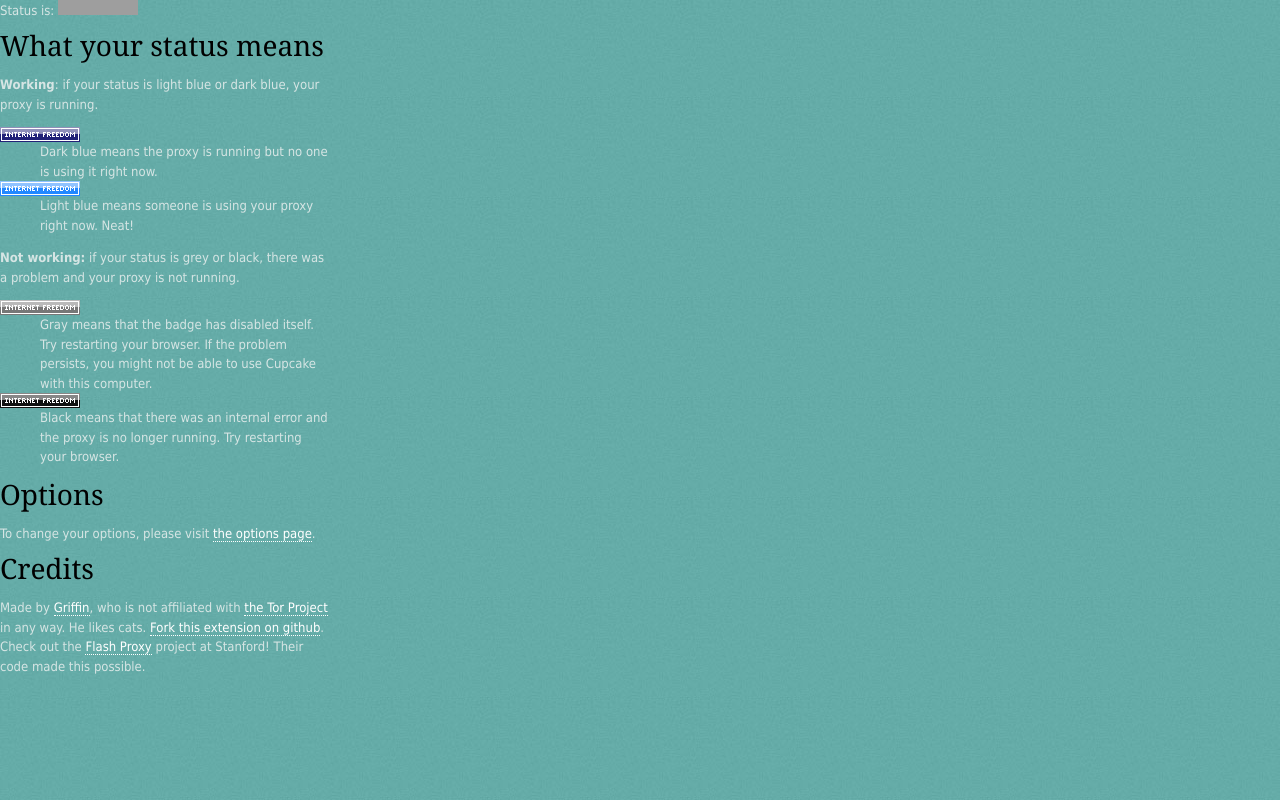
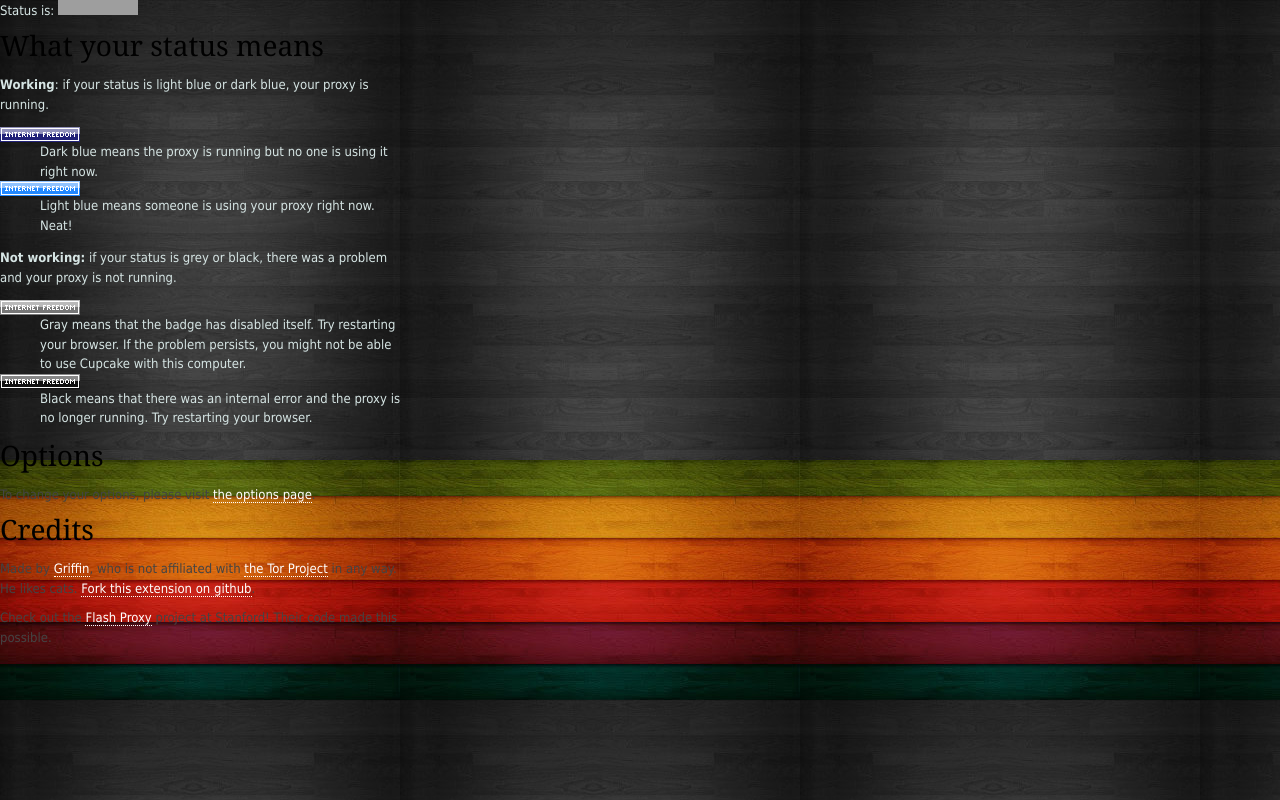
Before and after one commit to glamrock/cupcake, a PHP site: page /menu.html in a window 1280 px wide. Run offline with PHP 8.4, Linux system fonts and the light colour scheme; grey boxes are pictures that could not be loaded.

Commit message:
changed design and added a logo!

```diff
--- a/menu.html
+++ b/menu.html
@@ -23,13 +23,15 @@
      <dt><img src="images/badge.png" style="background-color: #111"></dt>
      <dd>Black means that there was an internal error and the proxy is no longer running. Try restarting your browser.</dd>
     </dl>
-
+    <div class="credits">
     <h2>Options</h2>
     <p>To change your options, please visit <a href="http://crypto.stanford.edu/flashproxy/options.html">the options page</a>.</p>
 
     <h2>Credits</h2>
     <p>Made by <a href="https://twitter.com/abditum">Griffin</a>, who is not affiliated with <a href="https://torproject.org">the Tor Project</a> in any way.
     He likes cats. <a href="https://github.com/glamrock/cupcake">Fork this extension on github</a>.
-    Check out the <a href="https://crypto.stanford.edu/flashproxy/">Flash Proxy</a> project at Stanford! Their code made this possible.</p>
+    <p>Check out the <a href="https://crypto.stanford.edu/flashproxy/">Flash Proxy</a> project at Stanford! Their code made this possible.</p>
+
+      </div>
   </body>
 </html>
--- a/style.css
+++ b/style.css
@@ -1,5 +1,5 @@
 body {
-    width:330px;
+    width:400px;
     min-height:450px;
     overflow-x:hidden;
     overflow-y:scroll;
@@ -9,9 +9,17 @@ body {
 	font-family: Tahoma, Geneva, sans-serif;
 	font-size: 13px;
 	line-height: 1.5em;
-	background-color: #61a8a4;
-	background-repeat: repeat;
-	background: url(images/bg.jpg)
+	background-color: #444444;
+	background-repeat: no-repeat;
+	background: url(images/wood.jpg)
+}
+
+.credits {color: #444; }
+.credits a {
+    color: #3D1B42;
+	font-weight: normal;
+    text-decoration: none;
+    border-bottom:1px dotted;
 }
 
 a, a:link {
```
Also changed, not shown: background.js (added), images/128.png (deleted), images/24.png (deleted), images/48.png (deleted), images/bg.jpg (deleted), images/cupcake128.png (added), images/cupcake19.png (added), images/cupcake24.png (added), images/cupcake48.png (added), images/wood.jpg (added), manifest.json.
